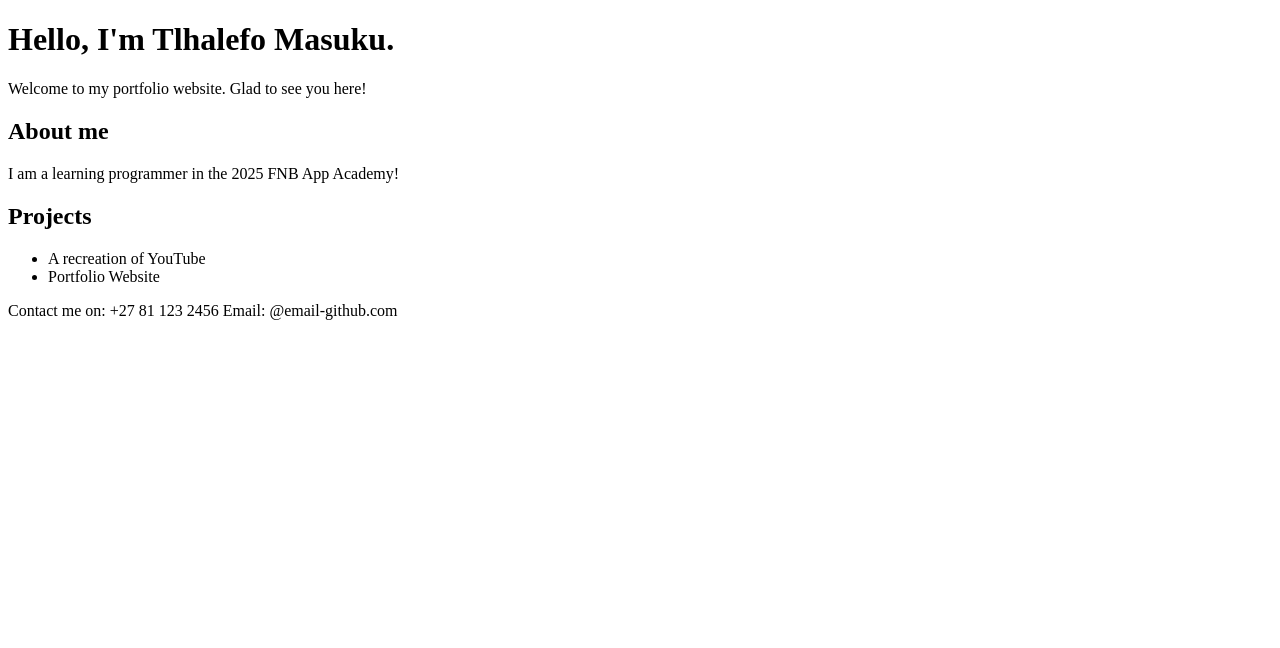
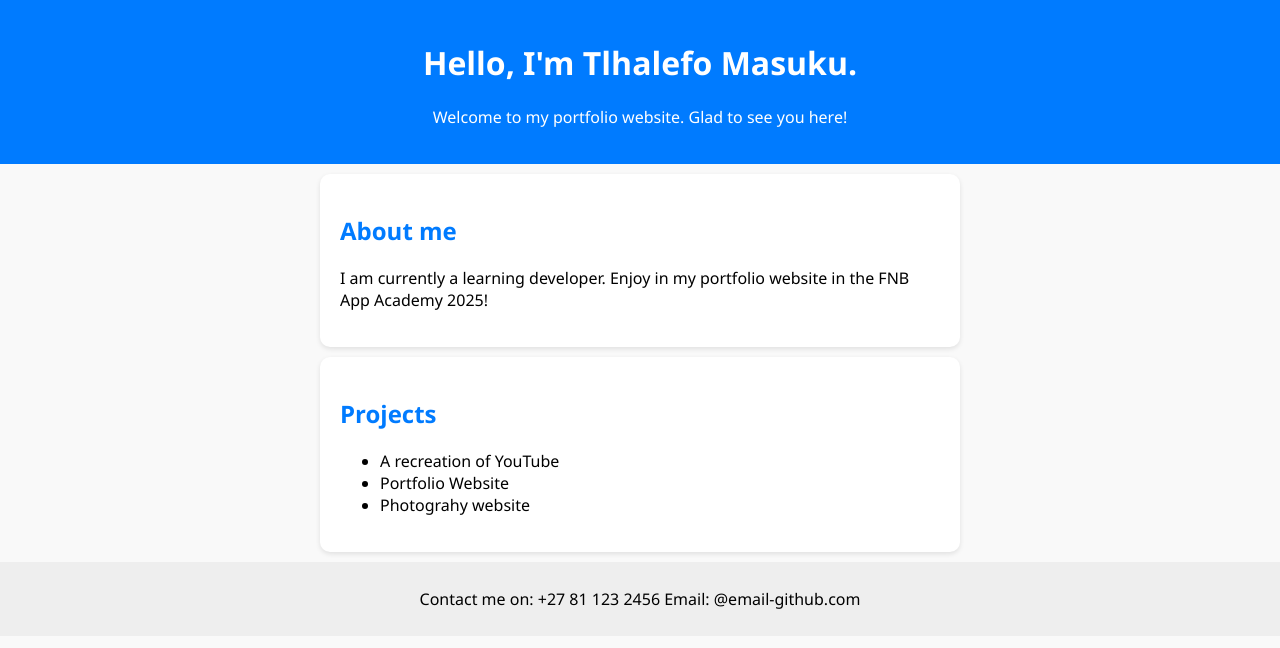
Before and after one commit to Daydrip99/Portfolio-Website, a plain HTML site: page index.html in a window 1280 px wide. Drawn offline with Linux system fonts and the light colour scheme.

Commit message:
added some styling to the portfolio website
First version of portfolio website with some styling components.

```diff
--- a/index.html
+++ b/index.html
@@ -4,6 +4,7 @@
     <meta charset="UTF-8" />
     <meta name="viewport" content="width=device-width, initial-scale=1.0" />
     <title>Tlhalefo Masuku - Portfolio</title>
+    <link rel="stylesheet" href="style.css" />
   </head>
   <body>
     <header>
@@ -11,14 +12,18 @@
       <p>Welcome to my portfolio website. Glad to see you here!</p>
     </header>
     <section class="about">
-      <h2>About me</h2>
-      <p>I am a learning programmer in the 2025 FNB App Academy!</p>
+      <h2 class="aboutme">About me</h2>
+      <p>
+        I am currently a learning developer. Enjoy in my portfolio website in
+        the FNB App Academy 2025!
+      </p>
     </section>
     <section class="projects">
       <h2>Projects</h2>
       <ul>
         <li>A recreation of YouTube</li>
         <li>Portfolio Website</li>
+        <li>Photograhy website</li>
       </ul>
     </section>
     <footer>
--- a/style.css
+++ b/style.css
@@ -0,0 +1,31 @@
+body {
+    font-family: 'Segoe UI', Tahoma, Geneva, Verdana, sans-serif;
+    background-color: #f9f9f9;
+    color: black;
+    margin: 0;
+    padding: 0;
+}
+header {
+    background: #007bff;
+    color: white;
+    padding: 20px;
+    text-align: center;
+}
+
+section {
+    padding: 20px;
+    margin: 10px auto;
+    max-width: 600px;
+    background: white;
+    border-radius: 10px;
+    box-shadow: 0 2px 5px rgba(0, 0, 0, 0.1);
+}
+h2 {
+    color: #007bff;
+}
+footer {
+    text-align: center;
+    padding: 10px;
+    background-color: #eee;
+
+}
```
